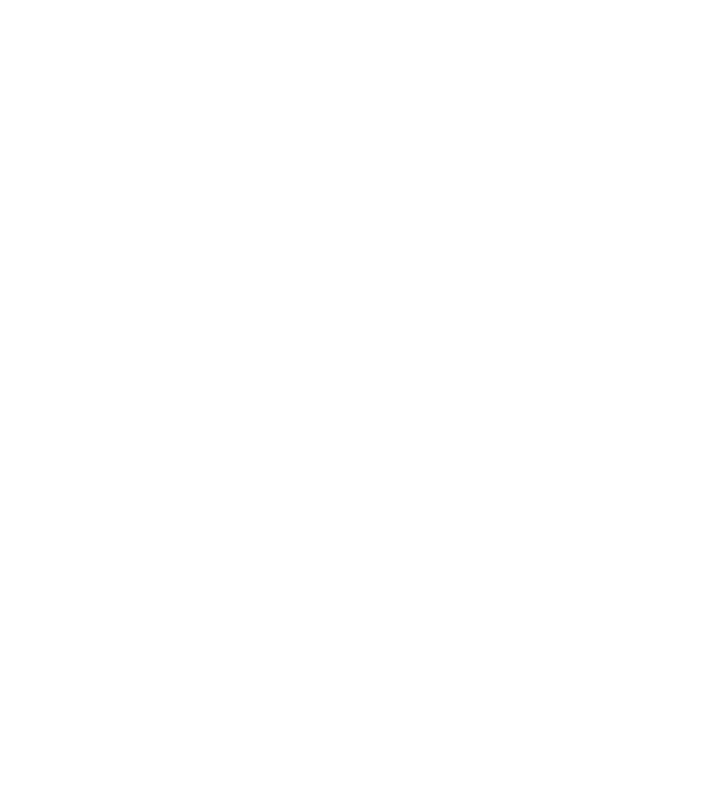
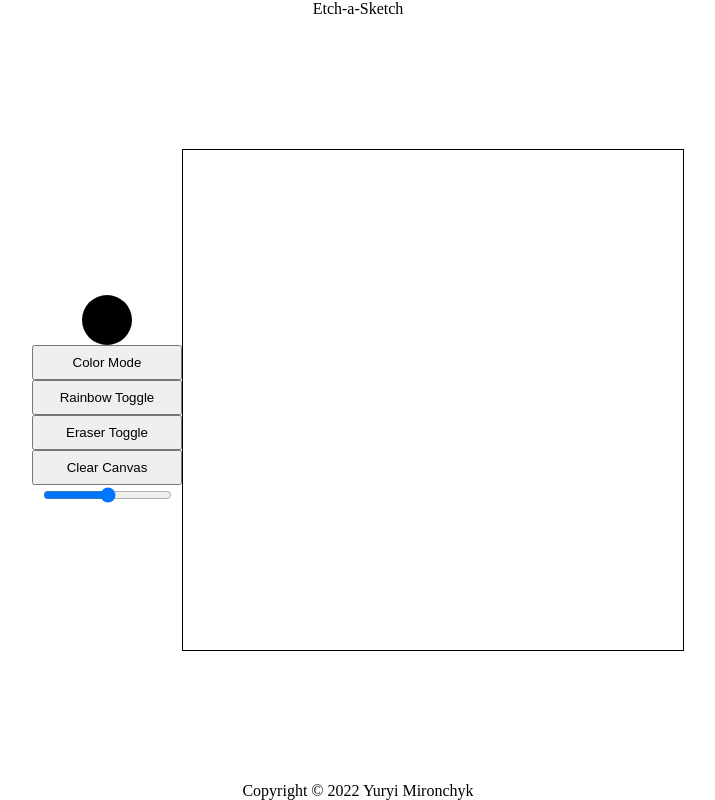
Before and after one commit to YuryiM/Etch-A-Sketch, a plain HTML site: page index.html in a window 1280 px wide. Shown: the whole page, without its empty margins (282-997 px from the left). Drawn offline with Linux system fonts and the light colour scheme.

Commit message:
Created basic html skeleton w/ basic style
Added basic html buttons and styling

```diff
--- a/index.css
+++ b/index.css
@@ -0,0 +1,53 @@
+html, body {
+    margin: 0;
+    padding: 0;
+    height: 100%;
+    width: 100%;
+}
+
+#main-flexbox {
+    display: flex;
+    flex-direction: column;
+    justify-content: space-between;
+    align-items: center;
+    height: 100%;
+}
+
+#title {
+
+}
+
+#sketch-controls {
+    justify-content: center;
+    align-items: center;
+    display: flex;
+    flex: 1;
+}
+
+
+#control-menu {
+    align-items: center;
+    display: flex;
+    flex-direction: column;
+}
+
+#color-picker {
+    background-color: black;
+    border: none;
+    width: 50px;
+    height: 50px;
+    border-radius: 50%;
+}
+
+button {
+    width: 150px;
+    height: 35px;
+}
+
+#sketchbox {
+    height: 500px;
+    width: 500px;
+    border-style: solid;
+    border-width: 1px;
+    border-color: black;
+}
--- a/index.html
+++ b/index.html
@@ -8,7 +8,21 @@
     <title>Document</title>
 </head>
 <body>
-
+    <div id="main-flexbox">
+        <div id="title">Etch-a-Sketch</div>
+        <div id="sketch-controls">
+            <div id="control-menu">
+                <button id="color-picker"></button>
+                <button id="color-mode">Color Mode</button>
+                <button id="rainbow-mode-toggle">Rainbow Toggle</button>
+                <button id="eraser-toggle">Eraser Toggle</button>
+                <button id="clear-button">Clear Canvas</button>
+                <input type="range" min="1" max="64" class="slider" id="size-slider">
+            </div>
+            <div id="sketchbox"></div>
+        </div>
+        <footer>Copyright © 2022 Yuryi Mironchyk</footer>
+    </div>
 </body>
 <script src="index.js"></script>
 </html>
```
